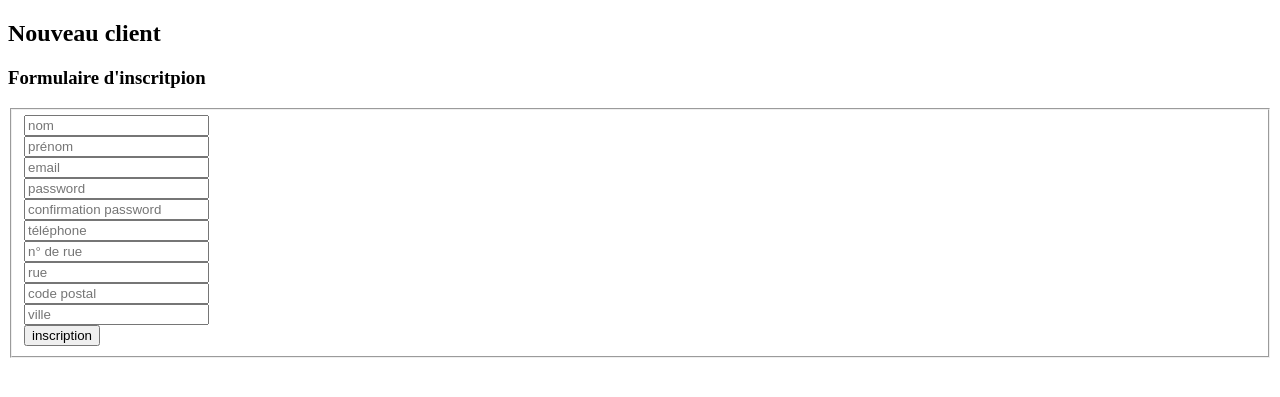
After one commit to ufm040/isushi, a PHP site: page /inscription.php in a window 1280 px wide. The commit adds this page. Shown: the top 397 px of the page. Run offline with PHP 8.4, Linux system fonts and the light colour scheme.

Commit message:
modif : pdo + inscription
modification du pdo.php
création de la page inscription.php

```diff
--- /dev/null
+++ b/inscription.php
@@ -0,0 +1,152 @@
+<!DOCTYPE html>
+<html lang="fr">
+<head>
+	<meta charset="UTF-8">
+	<title>connexion</title>
+</head>
+
+<?php
+
+$error = '';
+$address = '';
+$allFields = !empty($_POST['new_client']['name']) && !empty($_POST['new_client']['firstname']) && !empty($_POST['new_client']['email']) && !empty($_POST['new_client']['password'])&& !empty($_POST['new_client']['password_conf']) && !empty($_POST['new_client']['phone']) && !empty($_POST['new_client']['number_street']) && !empty($_POST['new_client']['street']) && !empty($_POST['new_client']['zip']) && !empty($_POST['new_client']['city']);
+if ( $_POST ) {
+
+	if ( !empty($_POST['action']['registred']) ) {
+
+		if ($allFields) {
+		// if ( !empty($_POST['new_client']['name']) && !empty($_POST['new_client']['firstname'])
+		// 	&& !empty($_POST['new_client']['email']) && !empty($_POST['new_client']['password'])
+		// 	&& !empty($_POST['new_client']['password_conf']) && !empty($_POST['new_client']['phone'])
+		// 	&& !empty($_POST['new_client']['number_street']) && !empty($_POST['new_client']['street'])
+		// 	&& !empty($_POST['new_client']['zip']) && !empty($_POST['new_client']['city']) ) {
+
+			$pdo = include('data/pdo.php');
+			$address = $_POST['new_client']['number_street'] . ", " . $_POST['new_client']['street'] . ", " . $_POST['new_client']['zip'] . " " . $_POST['new_client']['city'];
+			// echo($_POST['new_client']['firstname']);
+
+			$statement = $pdo->prepare('INSERT INTO clients (`name`, `firstname`, `email`, `password`, `phone`, `address`, `created`)
+										VALUES (:name, :firstname, :email, :password, :phone, :address, NOW()) ;');
+			$statement->execute([
+				':name' => $_POST['new_client']['name'],
+				':firstname' => $_POST['new_client']['firstname'],
+				':email' => $_POST['new_client']['email'],
+				':password' => $_POST['new_client']['password'],
+				':phone' => $_POST['new_client']['phone'],
+				':address' => $address,
+			]);
+			//$users = $statement->fetchAll();
+			die("formulaire validé !");
+			// if ( count($users) ) {
+
+			// 	session_start();
+			// 	$_SESSION['auth'] = $users[0];
+			// 	//die(header('Location: index.html'));
+			// 	die(header('Location: ./' . ( !empty($_POST['action']['next']) ? $_POST['action']['next'] : '' ) ));
+			// 	// die("vous êtes connecté");
+
+			// } else $error = "Email ou mot de passe erroné.";
+
+		} else $error = "Tous les champs doivent être remplis.";
+
+	} else $error = "Le formulaire n'a pas été correctement validé.";
+
+}
+
+
+?>
+
+<body>
+	<h2>Nouveau client</h2>
+	<h3>Formulaire d'inscritpion</h3>
+
+	<form id="form-new-client" action="inscription.php" method="POST">
+
+		<?php if ( $error ) { ?>
+			<h2 style="color: red;"><?=$error?></h2>
+		<?php } ?>
+
+		<fieldset>
+
+			<input
+				type="text"
+				placeholder="nom"
+				name="new_client[name]"
+				value="<?=!empty($_POST['new_client']['name']) ? $_POST['new_client']['name'] : ''?>"
+			/>
+			<br />
+
+			<input
+				type="text"
+				placeholder="prénom"
+				name="new_client[firstname]"
+				value="<?=!empty($_POST['new_client']['firstname']) ? $_POST['new_client']['firstname'] : ''?>"
+			/>
+
+			<br />
+			<input
+				type="text"
+				placeholder="email"
+				name="new_client[email]"
+				value="<?=!empty($_POST['new_client']['email']) ? $_POST['new_client']['email'] : ''?>"
+			/>
+
+			<br />
+			<input type="password" placeholder="password" name="new_client[password]" />
+			<br />
+			<input type="password" placeholder="confirmation password" name="new_client[password_conf]" />
+
+			<br />
+			<input
+				type="tel"
+				placeholder="téléphone"
+				name="new_client[phone]"
+				value="<?=!empty($_POST['new_client']['phone']) ? $_POST['new_client']['phone'] : ''?>"
+			/>
+
+			<br />
+			<input
+				type="int"
+				placeholder="n° de rue"
+				name="new_client[number_street]"
+				value="<?=!empty($_POST['new_client']['number_street']) ? $_POST['new_client']['number_street'] : ''?>"
+			/>
+
+			<br />
+			<input
+				type="text"
+				placeholder="rue"
+				name="new_client[street]"
+				value="<?=!empty($_POST['new_client']['street']) ? $_POST['new_client']['street'] : ''?>"
+			/>
+
+			<br />
+			<input
+				type="int"
+				placeholder="code postal"
+				name="new_client[zip]"
+				value="<?=!empty($_POST['new_client']['zip']) ? $_POST['new_client']['zip'] : ''?>"
+			/>
+
+			<br />
+			<input
+				type="text"
+				placeholder="ville"
+				name="new_client[city]"
+				value="<?=!empty($_POST['new_client']['city']) ? $_POST['new_client']['city'] : ''?>"
+			/>
+
+			<br />
+			<input
+				type="hidden"
+				name="action[next]"
+				value="<?=!empty($_GET['next']) ? $_GET['next'] : ( !empty($_POST['action']['next']) ? $_POST['action']['next'] : '' )?>"
+			/>
+
+			<input type="submit" name="action[registred]" value="inscription" />
+		</fieldset>
+
+
+	</form>
+</body>
+</html>
```
Also changed, not shown: data/pdo.php (+24 -1 lines).
